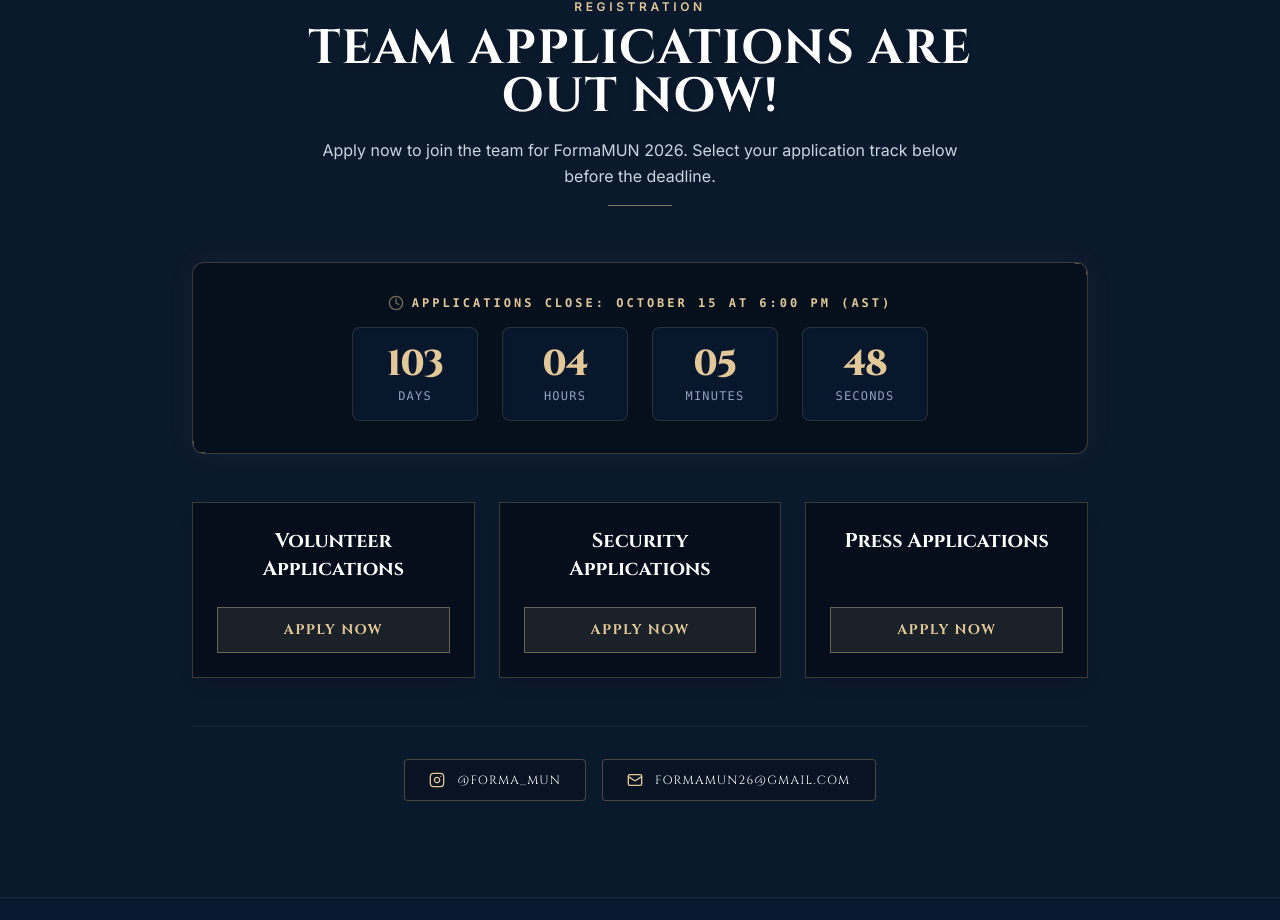
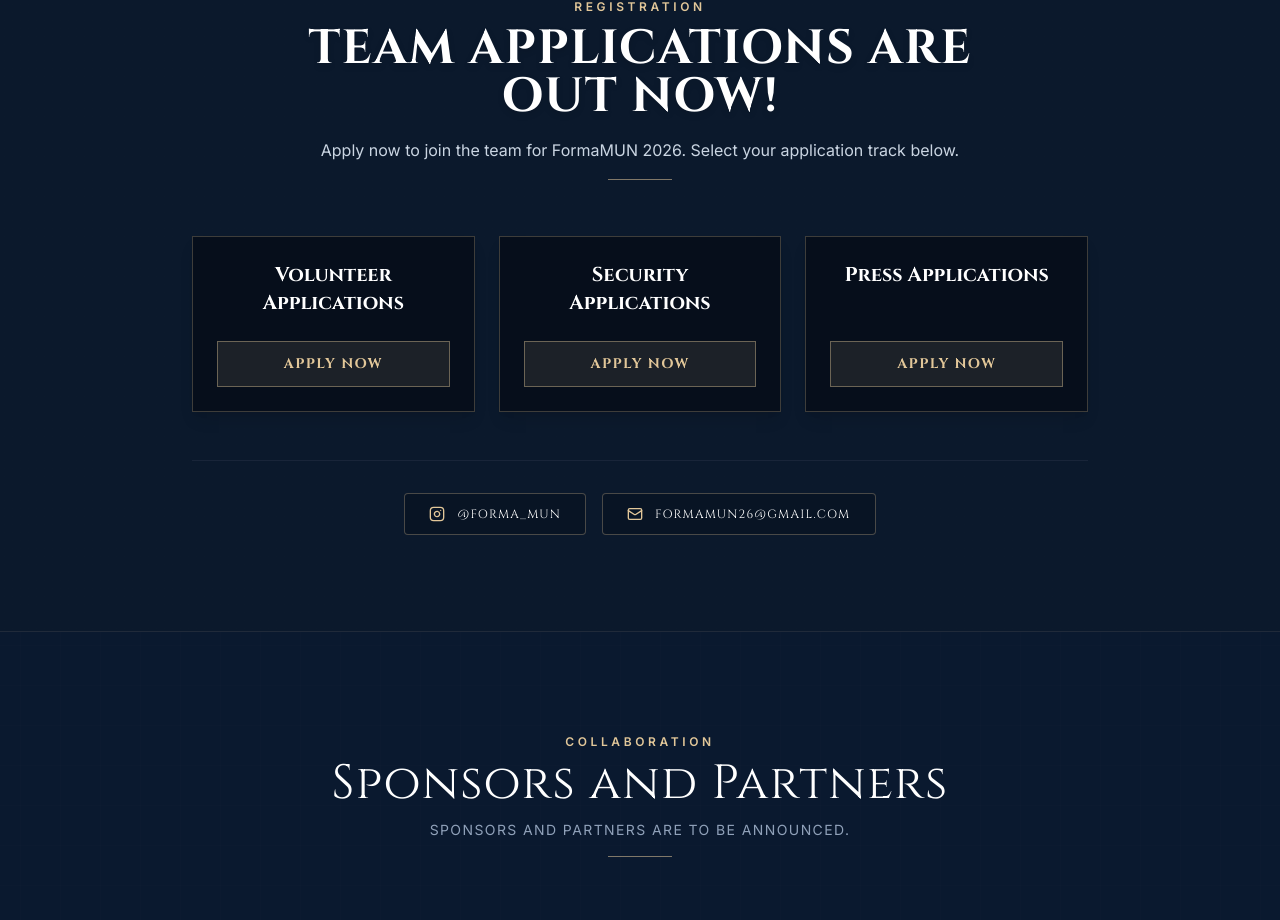
Before and after one commit to adam382010-svg/test-forma, a Next.js app: page / in a window 1280 px wide. Shown: the part 10220-11140 px from the top of the page. Built offline with nearby package versions, Linux system fonts and the light colour scheme.

Commit message:
Add files via upload

```diff
--- a/src/components/Applications.js
+++ b/src/components/Applications.js
@@ -1,42 +1,9 @@
 "use client";
 
-import React, { useState, useEffect } from "react";
-import { Mail, Instagram, Clock } from "lucide-react";
+import React from "react";
+import { Mail, Instagram } from "lucide-react";
 
 export default function Applications() {
-  const [timeLeft, setTimeLeft] = useState({ days: 0, hours: 0, minutes: 0, seconds: 0 });
-  const [mounted, setMounted] = useState(false);
-
-  useEffect(() => {
-    setMounted(true);
-
-    const calculateTimeLeft = () => {
-      // Target: October 15, 2026, 6:00 PM Riyadh Time (UTC+3)
-      const targetDate = new Date("2026-10-15T18:00:00+03:00").getTime();
-      const now = new Date().getTime();
-      const difference = targetDate - now;
-
-      if (difference <= 0) {
-        return { days: 0, hours: 0, minutes: 0, seconds: 0 };
-      }
-
-      return {
-        days: Math.floor(difference / (1000 * 60 * 60 * 24)),
-        hours: Math.floor((difference / (1000 * 60 * 60)) % 24),
-        minutes: Math.floor((difference / 1000 / 60) % 60),
-        seconds: Math.floor((difference / 1000) % 60),
-      };
-    };
-
-    setTimeLeft(calculateTimeLeft());
-
-    const timer = setInterval(() => {
-      setTimeLeft(calculateTimeLeft());
-    }, 1000);
-
-    return () => clearInterval(timer);
-  }, []);
-
   const applicationLinks = [
     {
       title: "Volunteer Applications",
@@ -68,46 +35,12 @@
             TEAM APPLICATIONS ARE OUT NOW!
           </h2>
           <p className="font-sans text-slate-300 text-sm md:text-base mt-4 max-w-2xl mx-auto leading-relaxed">
-            Apply now to join the team for FormaMUN 2026. Select your application track below before the deadline.
+            Apply now to join the team for FormaMUN 2026. Select your application track below.
           </p>
           <div className="w-16 h-[1px] bg-[#E2C799] mx-auto mt-4 opacity-55"></div>
         </div>
 
         <div className="max-w-4xl mx-auto flex flex-col items-center">
-
-          {/* Countdown Timer Box (Placed Above the Buttons) */}
-          <div className="w-full mb-12 p-6 sm:p-8 rounded-xl bg-[#060E1A]/80 border border-[#E2C799]/25 backdrop-blur-md shadow-[0_0_30px_rgba(226,199,153,0.05)] text-center relative overflow-hidden">
-            <div className="absolute top-0 right-0 w-3 h-3 border-t border-r border-[#E2C799]/40"></div>
-            <div className="absolute bottom-0 left-0 w-3 h-3 border-b border-l border-[#E2C799]/40"></div>
-
-            <div className="flex items-center justify-center gap-2 mb-4 text-[#E2C799]">
-              <Clock className="w-4 h-4 animate-pulse" />
-              <span className="font-mono text-xs uppercase tracking-[0.25em] font-semibold">
-                Applications Close: October 15 at 6:00 PM (AST)
-              </span>
-            </div>
-
-            <div className="grid grid-cols-4 gap-3 sm:gap-6 max-w-xl mx-auto">
-              {[
-                { label: "Days", value: mounted ? timeLeft.days : 0 },
-                { label: "Hours", value: mounted ? timeLeft.hours : 0 },
-                { label: "Minutes", value: mounted ? timeLeft.minutes : 0 },
-                { label: "Seconds", value: mounted ? timeLeft.seconds : 0 },
-              ].map((item, index) => (
-                <div
-                  key={index}
-                  className="flex flex-col items-center p-3 sm:p-4 rounded-lg bg-[#0A192F]/90 border border-[#E2C799]/15 shadow-inner"
-                >
-                  <span className="font-serif text-2xl sm:text-4xl font-extrabold text-[#E2C799] tracking-tight">
-                    {String(item.value).padStart(2, "0")}
-                  </span>
-                  <span className="font-mono text-[9px] sm:text-xs uppercase tracking-widest text-slate-400 mt-1">
-                    {item.label}
-                  </span>
-                </div>
-              ))}
-            </div>
-          </div>
 
           {/* Three Rectangular Application Buttons */}
           <div className="grid grid-cols-1 md:grid-cols-3 gap-6 w-full mb-12">
```
